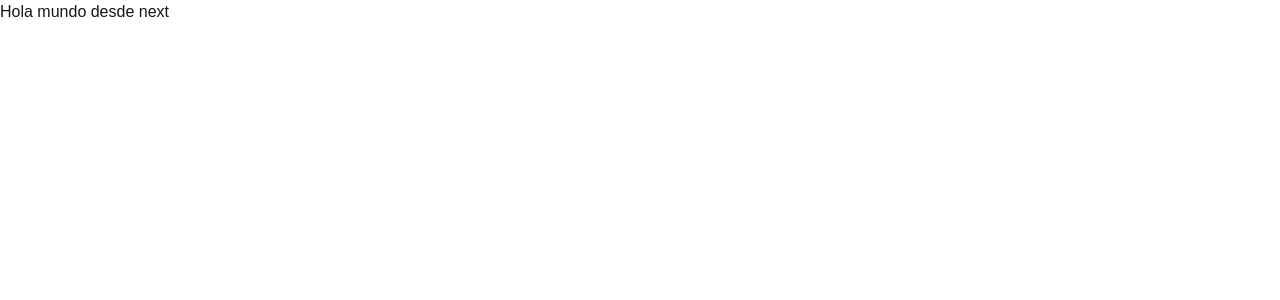
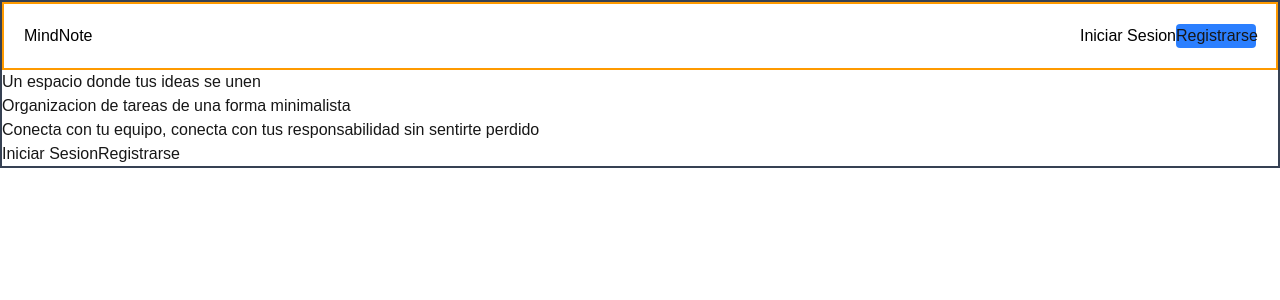
Before and after one commit to AdamRamirezDev/MindNote, a Next.js app: page / in a window 1280 px wide. Shown: the top 300 px of the page. Built offline with nearby package versions, Linux system fonts and the light colour scheme.

Commit message:
Creando la pagina de Login y dandole estilos

```diff
--- /dev/null
+++ b/src/app/Login/page.tsx
@@ -0,0 +1,24 @@
+
+export default function Login(){
+
+    return (
+        <header className="w-full border-2 border-gray-700 bg-white">
+            <nav className="w-full h-[20%] flex justify-between p-5 border-2 border-amber-500 bg-white">
+                <h1 className="text-black">MindNote</h1>
+                <div>
+                    <button className="text-black">Iniciar Sesion</button>
+                    <button className="bg-blue-500 rounded w-20">Registrarse</button>
+                </div>
+            </nav>
+            <div>
+                <h1>Un espacio donde tus ideas se unen</h1>
+                <h1>Organizacion de tareas de una forma minimalista</h1>
+                <p>Conecta con tu equipo, conecta con tus responsabilidad sin sentirte perdido</p>
+                <button >Iniciar Sesion</button>
+                <button>Registrarse</button>
+            </div>
+
+        </header>
+    )
+
+}
--- a/src/app/page.tsx
+++ b/src/app/page.tsx
@@ -1,6 +1,7 @@
+import Login from "./Login/page";
 
 export default function Home() {
   return (
-    <p>Hola mundo desde next</p>
+    <Login />
   )
 }
```
Also changed, not shown: src/app/Dashboard/page.tsx (added), src/app/Perfil/page.tsx (added).
